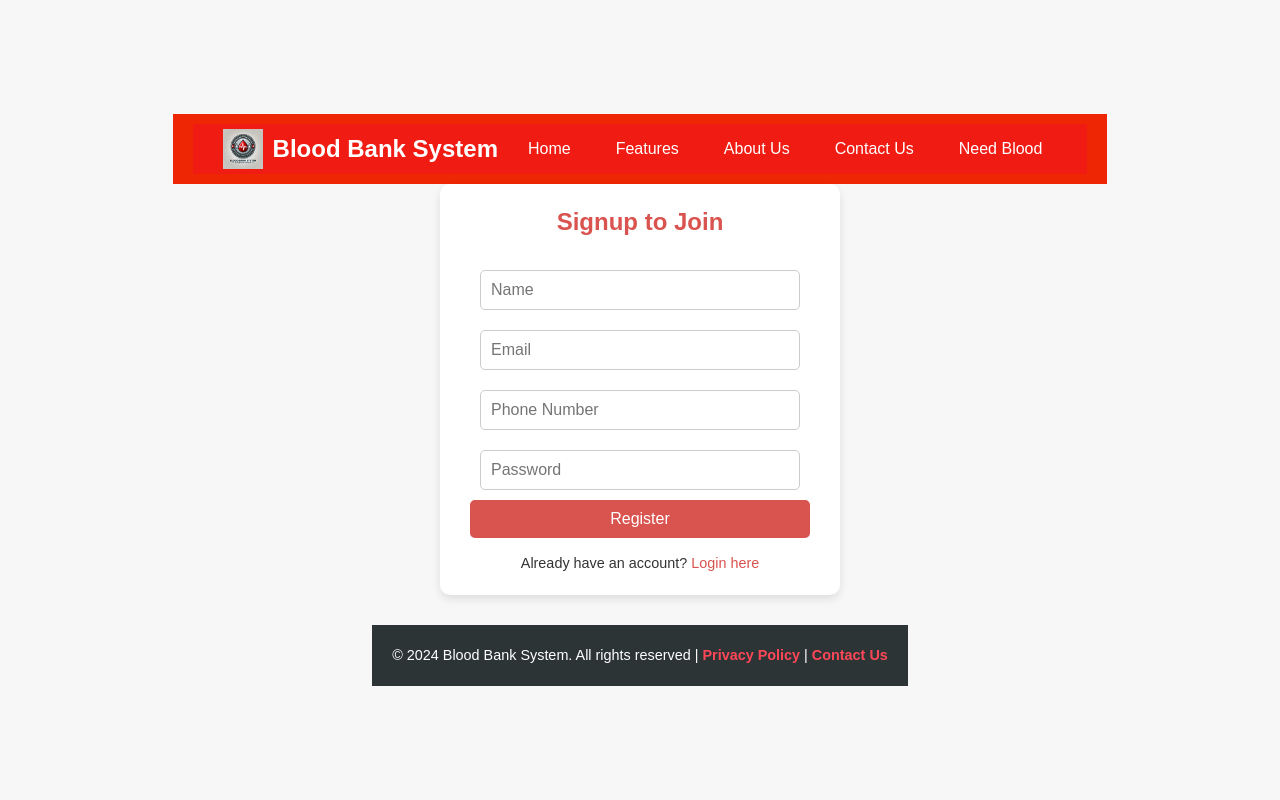
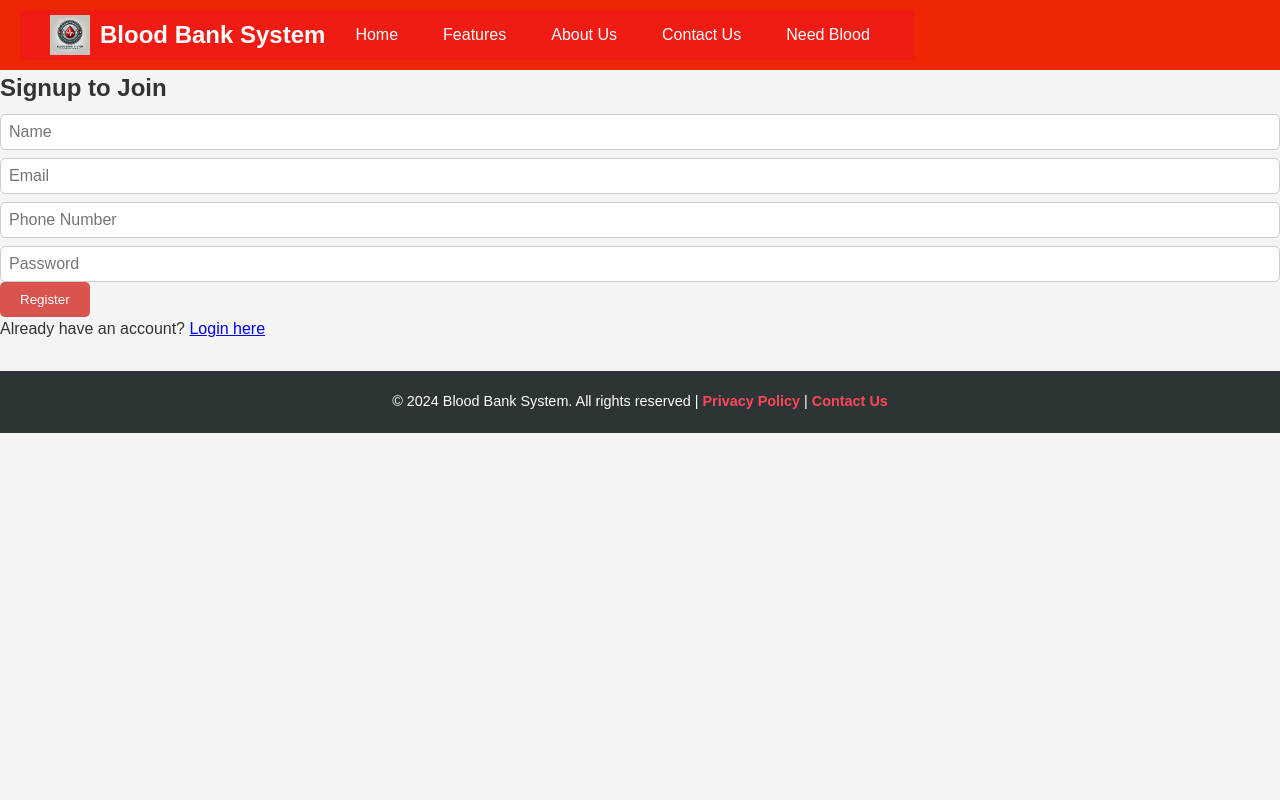
Before and after one commit to alizaib0000/BloodBankSystem01, a Flask app: page /register in a window 1280 px wide. Run offline with Flask 3, Linux system fonts and the light colour scheme.

Commit message:
Update styles.css

```diff
--- a/static/styles.css
+++ b/static/styles.css
@@ -780,87 +780,3 @@ body {
   left: 50%;
   background-color: #f44336; /* Red for error */
 }
-
-
-
-
-
-
-
-
-
-
-
-
-
-
-
-
-
-/* General Styles  end signup code here */
-body {
-    font-family: Arial, sans-serif;
-    margin: 0;
-    padding: 0;
-    background-color: #f7f7f7;
-    display: flex;
-    flex-direction: column;
-    align-items: center;
-    justify-content: center;
-    min-height: 100vh;
-}
-
-h2 {
-    color: #d9534f;
-    text-align: center;
-    margin-bottom: 20px;
-}
-
-.signup-form {
-    background: #ffffff;
-    padding: 20px 30px;
-    border-radius: 10px;
-    box-shadow: 0 4px 8px rgba(0, 0, 0, 0.1);
-    text-align: center;
-    width: 90%;
-    max-width: 400px;
-}
-
-.signup-form input {
-    width: calc(100% - 20px);
-    margin: 10px 0;
-    padding: 10px;
-    border: 1px solid #ccc;
-    border-radius: 5px;
-    font-size: 1rem;
-}
-
-.signup-form button {
-    background-color: #d9534f;
-    color: white;
-    border: none;
-    padding: 10px 20px;
-    font-size: 1rem;
-    border-radius: 5px;
-    cursor: pointer;
-    width: 100%;
-}
-
-.signup-form button:hover {
-    background-color: #c9302c;
-}
-
-.signup-form p {
-    font-size: 0.9rem;
-    margin-top: 15px;
-}
-
-.signup-form a {
-    color: #d9534f;
-    text-decoration: none;
-}
-
-.signup-form a:hover {
-    text-decoration: underline;
-}
-/*end signup code here */
```
